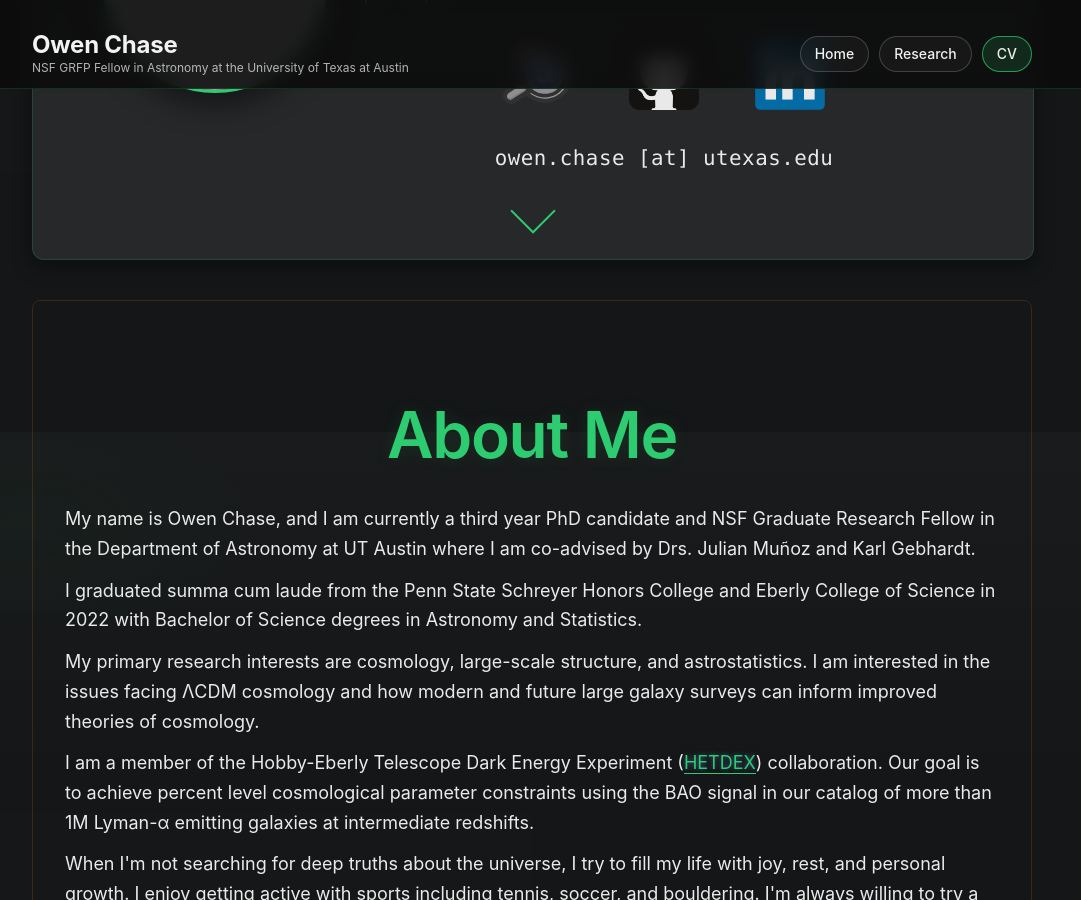
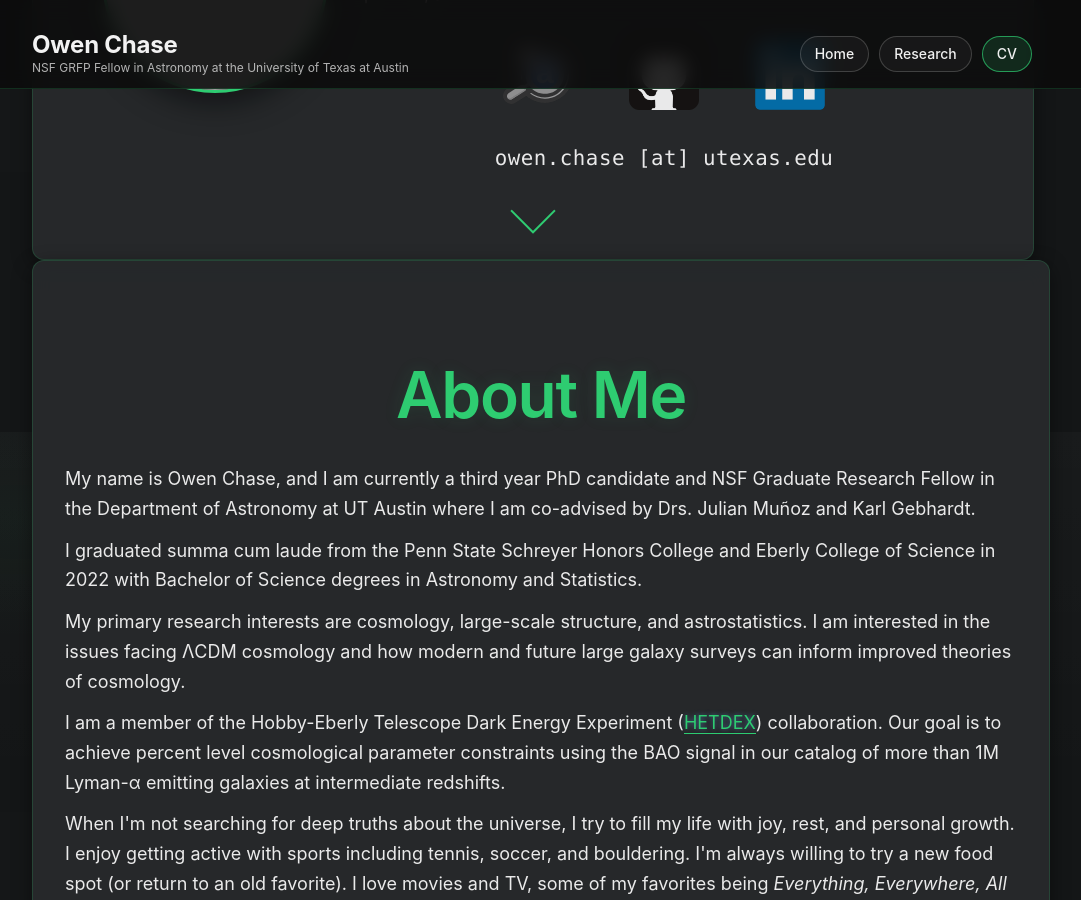
Before and after one commit to ochase10/ochase10.github.io, a Jekyll site: the page built from index.md, in a window 1280 px wide and 900 px high, scrolled down 468 px. Shown: the whole window, without its empty margins (108-1189 px from the left). Built offline with Jekyll 4.4.1, drawn with Linux system fonts in a browser that asks for light colours; grey boxes are pictures that could not be loaded.

Commit message:
Fix: give research-section visible tile styling so it appears on scroll

```diff
--- a/assets/css/style.scss
+++ b/assets/css/style.scss
@@ -285,7 +285,13 @@ body {
 /* Research Section */
 .research-section {
   padding: 3rem 2rem;
-  background: transparent; /* let page background show through */
+  background: rgba($surface-2, 0.95);  /* Solid tile background */
+  border: 1px solid rgba($accent, 0.18);  /* Tile border like research-tile */
+  border-radius: 12px;  /* Rounded corners like tiles */
+  box-shadow: $elevation-1;  /* Elevation like tiles */
+  backdrop-filter: blur(10px);  /* Glass-morphism like tiles */
+  width: calc(100% - 3rem);
+  margin: 0 auto;
   position: relative;
   overflow: visible;
   z-index: 2;  /* Ensure it's above the background image */
```
